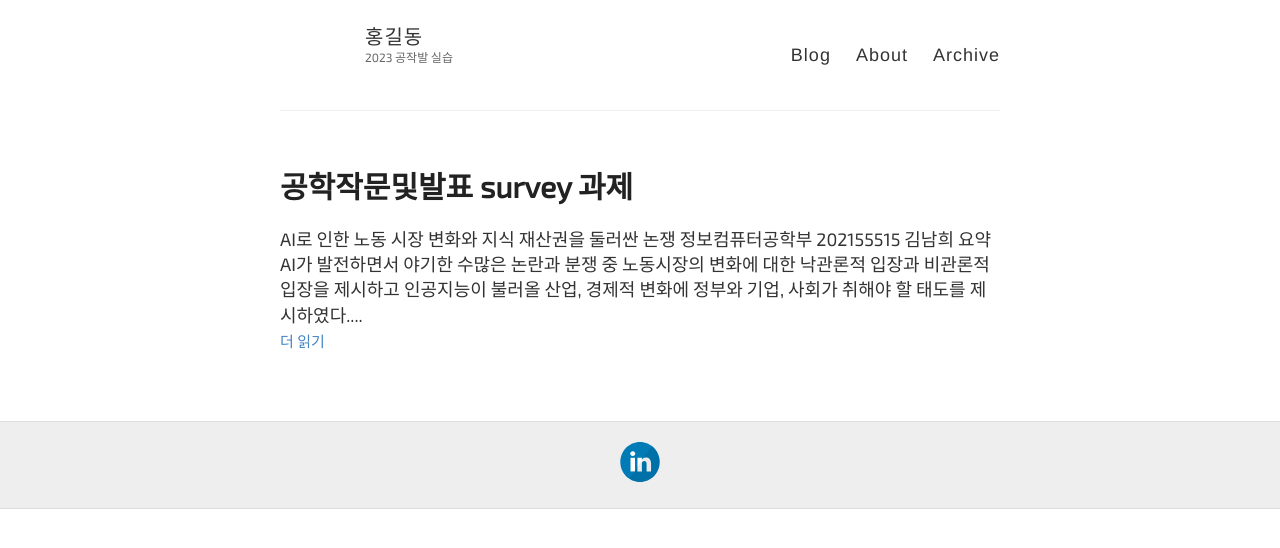
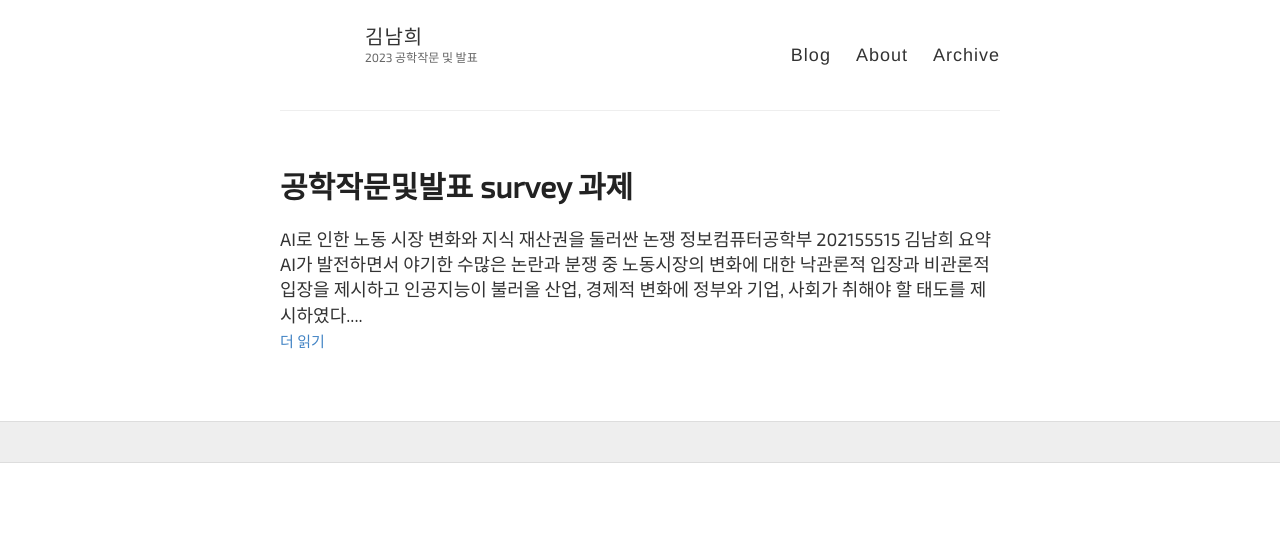
Before and after one commit to knh0503/knh0503.github.io, a Jekyll site: the page built from index.html, in a window 1280 px wide. Shown: the top 548 px of the page. Built offline with Jekyll 4.4.1, drawn with Linux system fonts in a browser that asks for light colours; some web fonts are replaced; the list of posts is cut into pages by our own code.

Commit message:
Update _config.yml

```diff
--- a/_config.yml
+++ b/_config.yml
@@ -3,10 +3,10 @@
 #
 
 # Name of your site (displayed in the header)
-name: 홍길동
+name: 김남희
 
 # Short bio or description (displayed in the header)
-description: 2023 공작발 실습
+description: 2023 공학작문 및 발표
 
 # URL of your avatar or profile pic (you could use your GitHub profile pic)
 avatar:
@@ -25,7 +25,7 @@ footer-links:
   flickr:
   github:
   instagram:
-  linkedin: 하면 좋음
+  linkedin:
   pinterest:
   rss: # just type anything here for a working RSS icon, make sure you set the "url" above!
   twitter:
```
